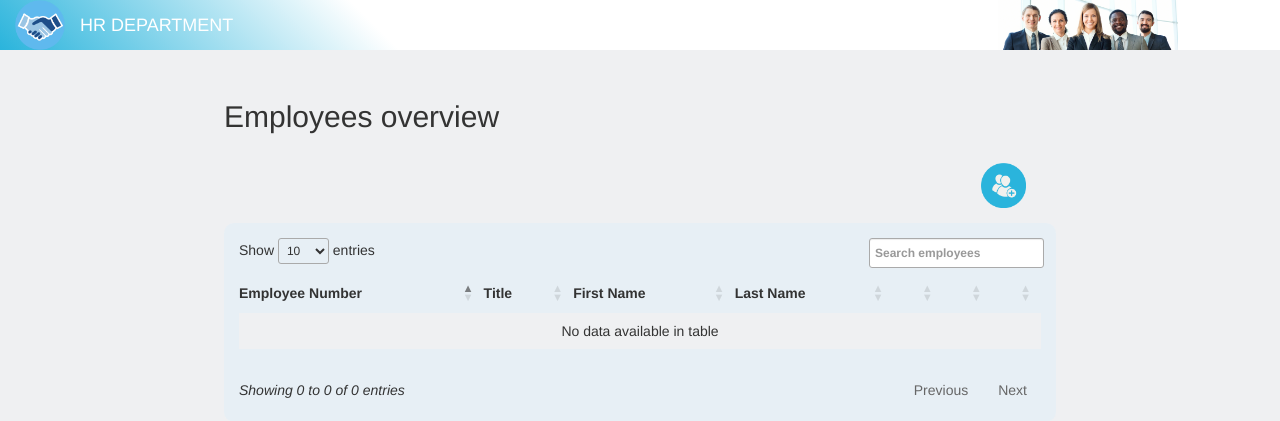
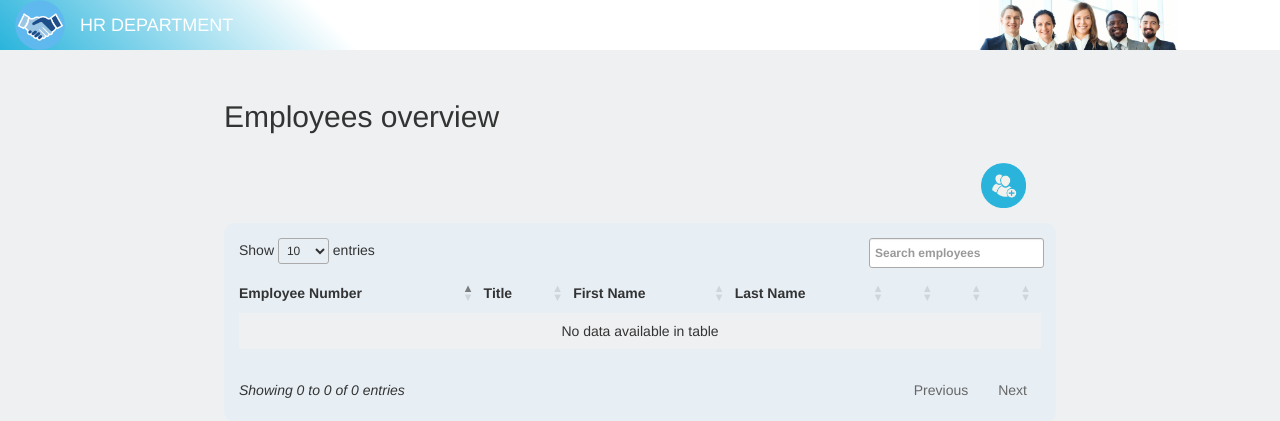
Before and after one commit to SteevePere/Daisy, a Flask app: page / in a window 1280 px wide. Shown: the top 421 px of the page. Run offline with Flask 2, Linux system fonts and the light colour scheme; data that the repository does not hold is empty; some libraries are stand-ins or nearby versions.

Commit message:
image zoom

```diff
--- a/static/styles/styles.css
+++ b/static/styles/styles.css
@@ -31,7 +31,7 @@ h2 {
 }
 
 .navbar-inverse {
-	background: linear-gradient(45deg, #2AB4DC 0%, rgba(255,255,255,1) 30%);
+	background: linear-gradient(45deg, #2AB4DC 0%, rgba(255,255,255,1) 27%);
 	border-width: 0px;
 	height:50px;"
 }
```
Also changed, not shown: static/images/emps.png.
